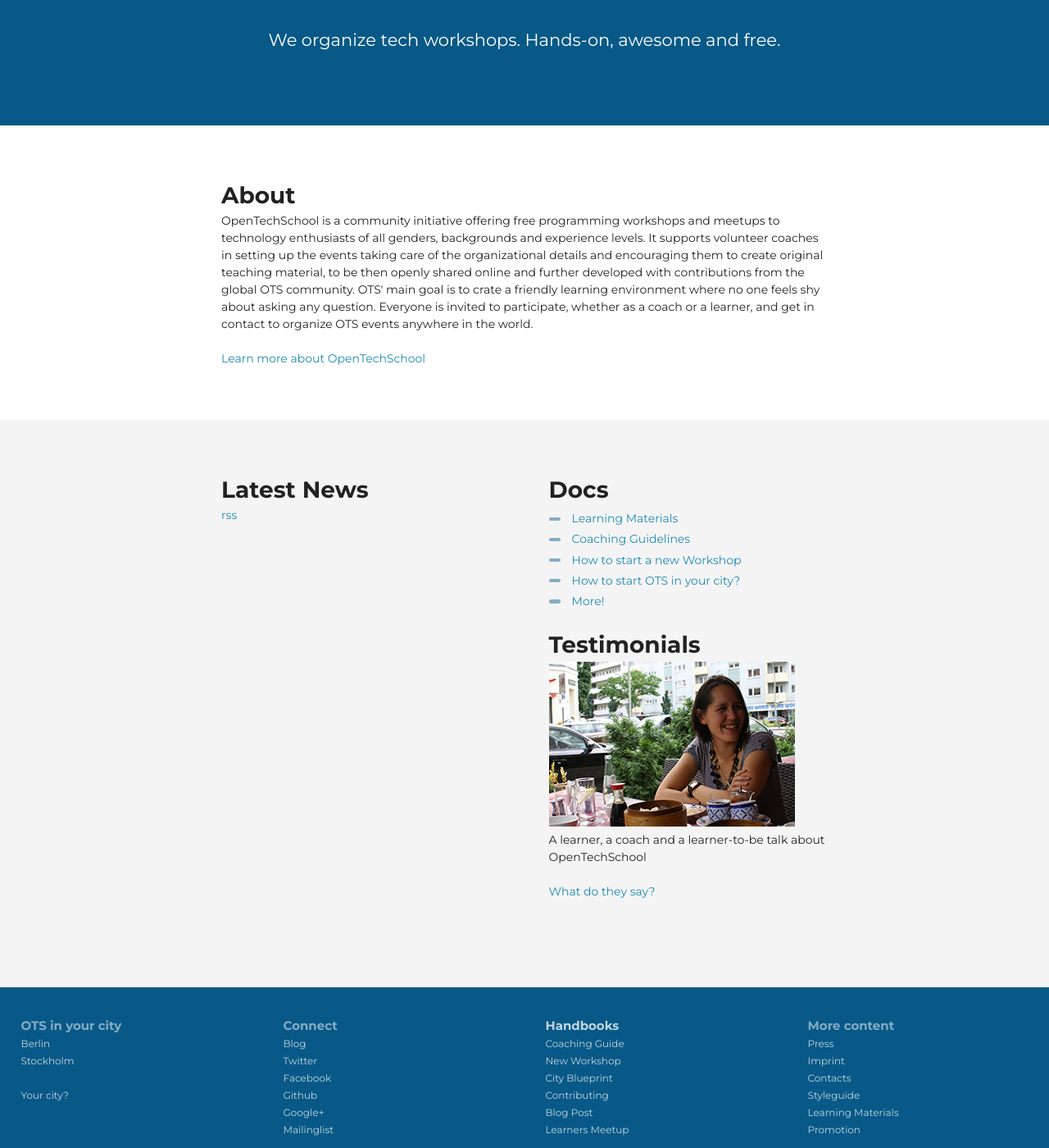
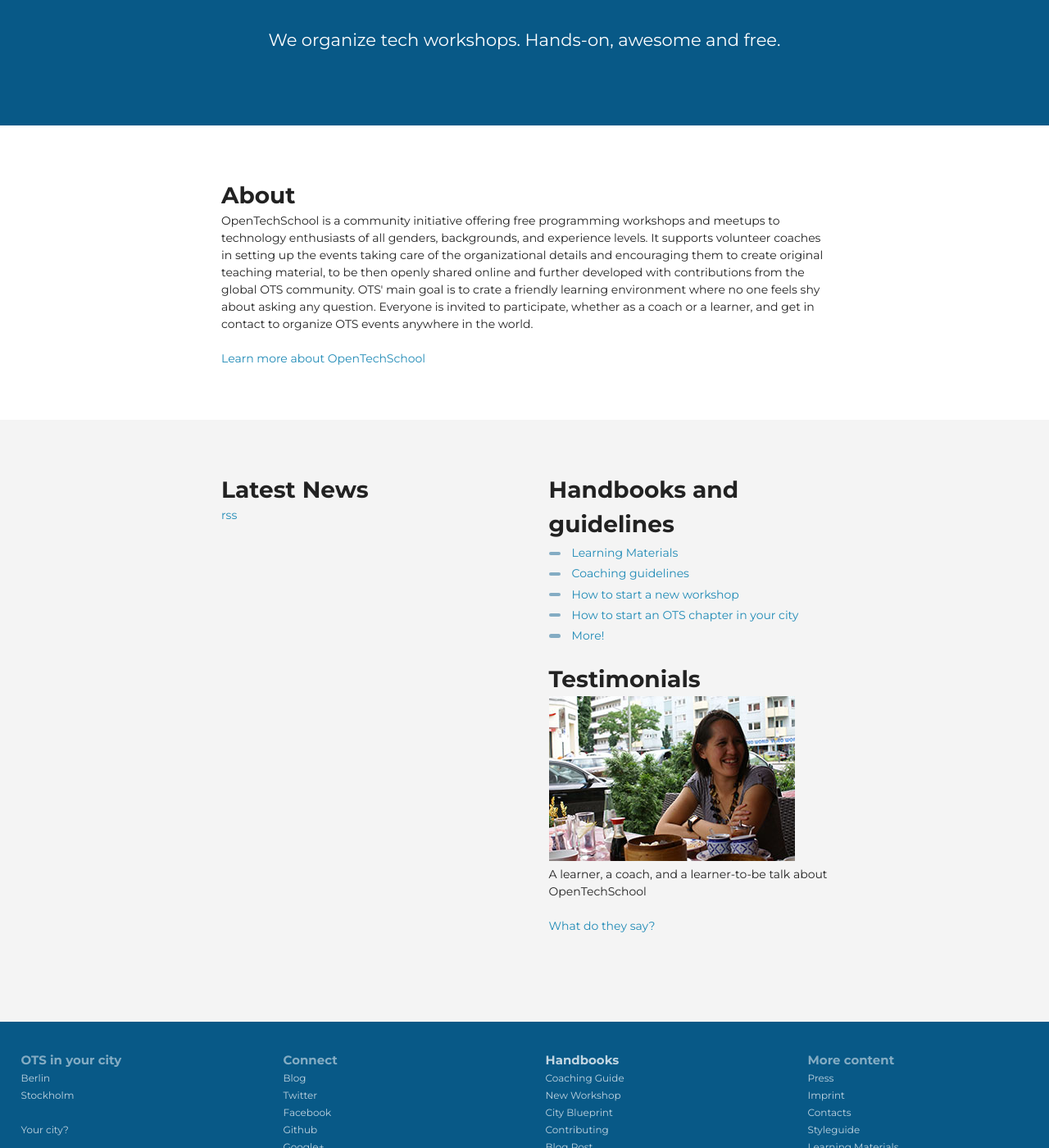
Before and after one commit to OpenTechSchool/www.opentechschool.org, a Jekyll site: the page built from index.html, in a window 1280 px wide and 1400 px high, scrolled down 346 px. Shown: the whole window at 82% size. Built offline with Jekyll 4.4.1, drawn with Linux system fonts in a browser that asks for light colours; nearby versions of some CDN libraries.

Commit message:
copyediting

```diff
--- a/index.html
+++ b/index.html
@@ -8,7 +8,7 @@
   <div class="container container_narrow">
 
     <h2>About</h2>
-    <p>OpenTechSchool is a community initiative offering free programming workshops and meetups to technology enthusiasts of all genders, backgrounds and experience levels. It supports volunteer coaches in setting up the events taking care of the organizational details and encouraging them to create original teaching material, to be then openly shared online and further developed with contributions from the global OTS community. OTS' main goal is to crate a friendly learning environment where no one feels shy about asking any question. Everyone is invited to participate, whether as a coach or a learner, and get in contact to organize OTS events anywhere in the world.</p>
+    <p>OpenTechSchool is a community initiative offering free programming workshops and meetups to technology enthusiasts of all genders, backgrounds, and experience levels. It supports volunteer coaches in setting up the events taking care of the organizational details and encouraging them to create original teaching material, to be then openly shared online and further developed with contributions from the global OTS community. OTS' main goal is to crate a friendly learning environment where no one feels shy about asking any question. Everyone is invited to participate, whether as a coach or a learner, and get in contact to organize OTS events anywhere in the world.</p>
     <a href="/about.html">Learn more about OpenTechSchool</a>
 
   </div>
@@ -33,12 +33,12 @@
 
 
     <div class="col_right">
-      <h2>Docs</h2>
+      <h2>Handbooks and guidelines</h2>
       <ul>
         <li><a href="/material.html">Learning Materials</a></li>
-        <li><a href="http://opentechschool.github.com/slides/presentations/coaching/">Coaching Guidelines</a></li>
-        <li><a href="/handbooks/new-workshop.html" >How to start a new Workshop</a></li>
-        <li><a href="/handbooks/city-blueprint.html">How to start OTS in your city?</a></li>
+        <li><a href="http://opentechschool.github.com/slides/presentations/coaching/">Coaching guidelines</a></li>
+        <li><a href="/handbooks/new-workshop.html" >How to start a new workshop</a></li>
+        <li><a href="/handbooks/city-blueprint.html">How to start an OTS chapter in your city</a></li>
         <li><a href="/handbooks">More!</a></li>
       </ul>
 
@@ -47,7 +47,7 @@
         <img src="images/placeholder_duana.jpg" width="300" height="201" alt="Placeholder Duana">
       </figure>
       <blockquote>
-        <p>A learner, a coach and a learner-to-be talk about OpenTechSchool</p>
+        <p>A learner, a coach, and a learner-to-be talk about OpenTechSchool</p>
       </blockquote>
         <a href="/testimonials.html">What do they say?</a>
       </p>
```
